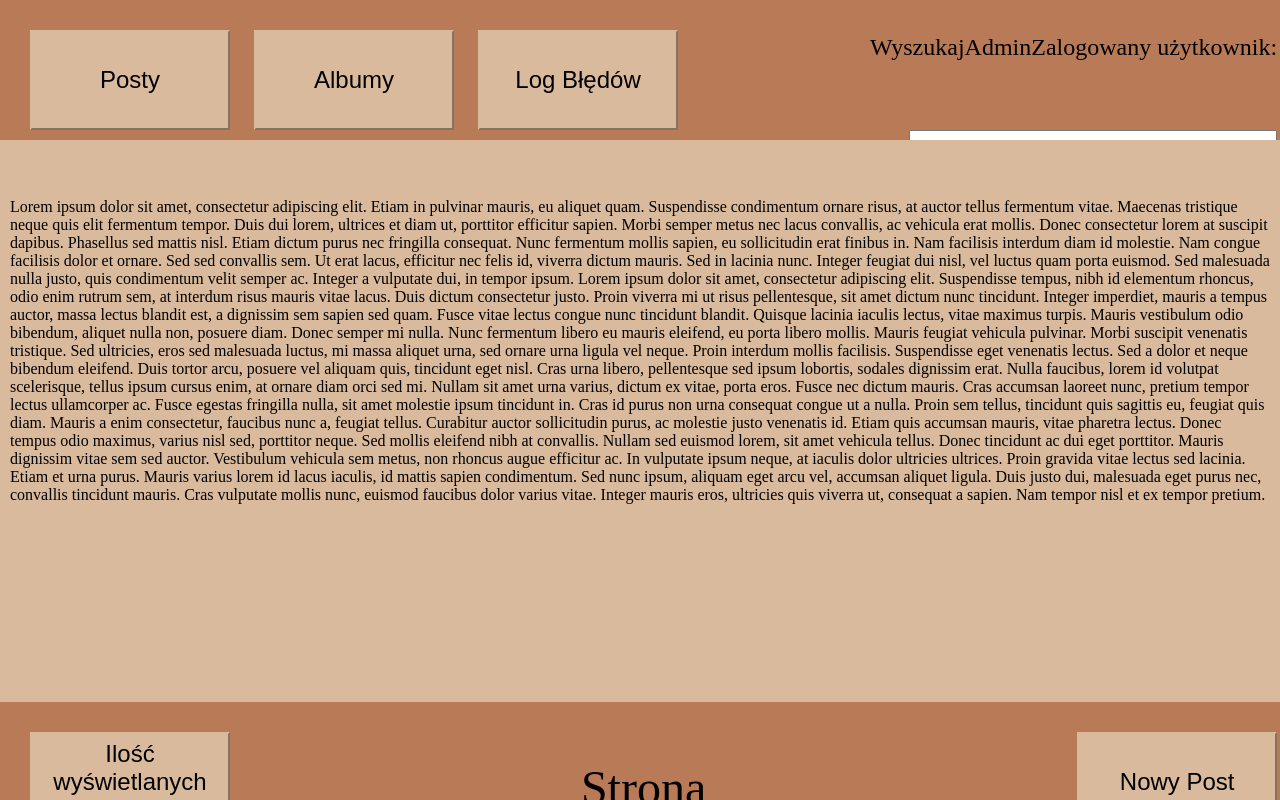
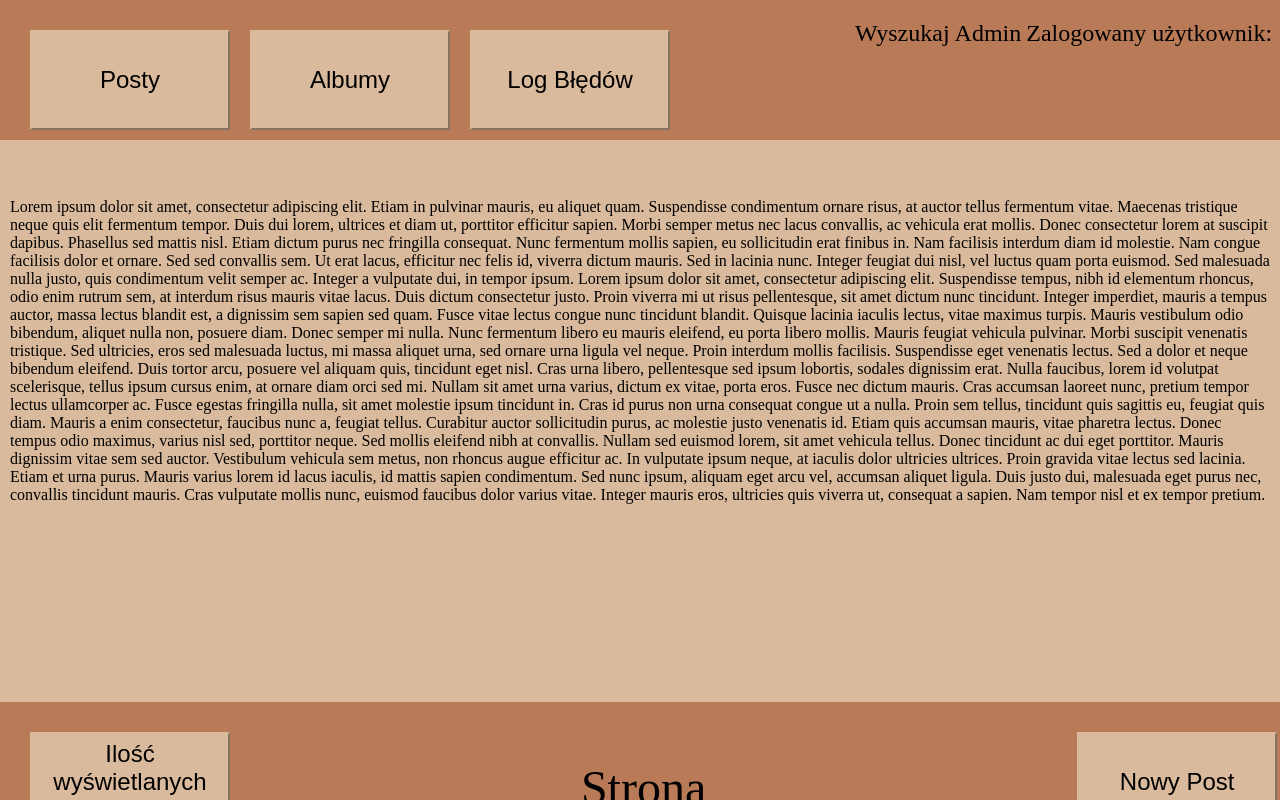
Before and after one commit to JK1234123/Projekt_Technologie_Internetowe, a plain HTML site: page index.html in a window 1280 px wide. Drawn offline with Linux system fonts and the light colour scheme.

Commit message:
Update style.css

```diff
--- a/style.css
+++ b/style.css
@@ -14,20 +14,23 @@
 	width: 200px;
 	height: 100px;
 	font-size: 24px;
-	float: center-left;
+	float: left;
 	margin-top: 20px;
 	margin-left: 20px;
 }
 .header p{
 	display: inline-block;
 	float: right;
+	margin-right:5px;
+	margin-top:10px;
 	font-size: 24px;
 }
 .header input{
 	display: inline-block;
-	float:right;
-	height: 40px;
-	width: 360px;
+	height: 60px;
+	width: 370px;
+	margin-left:860px;
+	margin-top:60px;
 }
 .main{
 	background-color:rgb(218, 186, 156);
@@ -58,6 +61,14 @@
 	vertical-align: middle;
 	font-size:48px;
 }
+.footer a{
+	display: inline-block;
+	text-align:center;
+	vertical-align: middle;
+	font-size:48px;
+	padding-left:15px;
+	color="black;
+}
 #iloscWyswietlanych{
 	float:left;
 }
```
